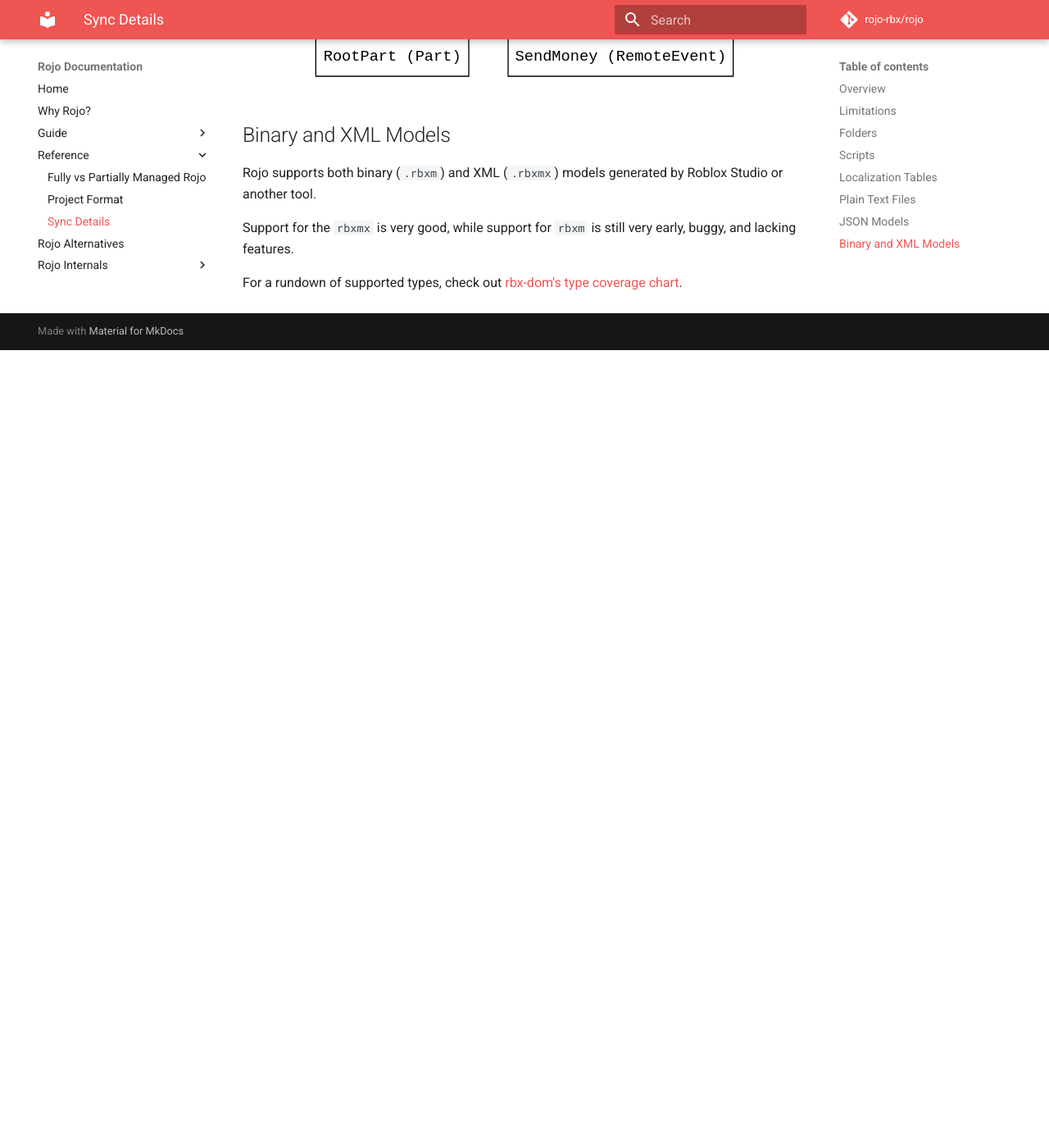
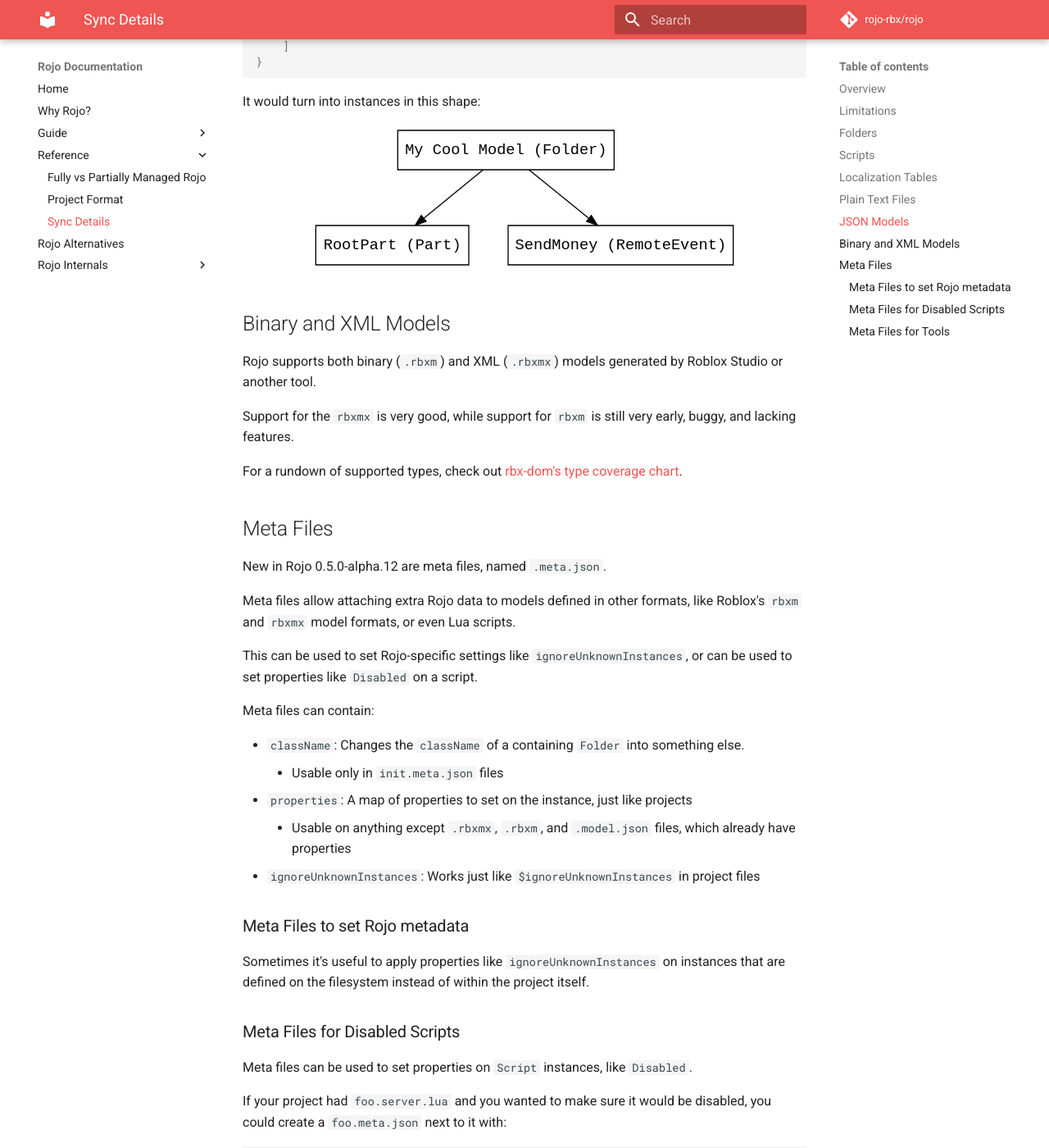
Before and after one commit to rojo-rbx/rojo, an MkDocs documentation site: the page built from docs/reference/sync-details.md, in a window 1280 px wide and 1400 px high, scrolled down 3309 px. Shown: the whole window at 82% size. Built offline with MkDocs 1.6.1 and Material for MkDocs 9.7.7, drawn with Linux system fonts in a browser that asks for light colours; comment, search, counter and statistics services are not loaded; before the commit the page ends 3736 px from its top, so only the background shows below that; some of the changed text lies outside the part shown.

Commit message:
Update documentation to include meta docs

````diff
--- a/docs/reference/sync-details.md
+++ b/docs/reference/sync-details.md
@@ -3,17 +3,18 @@
 [TOC]
 
 ## Overview
-| File Name      | Instance Type       |
-| -------------- | ------------------- |
-| any directory  | `Folder`            |
-| `*.server.lua` | `Script`            |
-| `*.client.lua` | `LocalScript`       |
-| `*.lua`        | `ModuleScript`      |
-| `*.csv`        | `LocalizationTable` |
-| `*.txt`        | `StringValue`       |
-| `*.model.json` | Any                 |
-| `*.rbxm`       | Any                 |
-| `*.rbxmx`      | Any                 |
+| File Name      | Instance Type             |
+| -------------- | ------------------------- |
+| any directory  | `Folder`                  |
+| `*.server.lua` | `Script`                  |
+| `*.client.lua` | `LocalScript`             |
+| `*.lua`        | `ModuleScript`            |
+| `*.csv`        | `LocalizationTable`       |
+| `*.txt`        | `StringValue`             |
+| `*.model.json` | Any                       |
+| `*.rbxm`       | Any                       |
+| `*.rbxmx`      | Any                       |
+| `*.meta.json`  | Modifies another instance |
 
 ## Limitations
 Not all property types can be synced by Rojo in real-time due to limitations of the Roblox Studio plugin API. In these cases, you can usually generate a place file and open it when you start working on a project.
@@ -24,7 +25,9 @@
 * `MeshPart.MeshId`
 * `HttpService.HttpEnabled`
 
-For a list of all property types that Rojo can reason about, both when live-syncing and when building place files, look at [rbx_tree's type coverage chart](https://github.com/LPGhatguy/rbx-tree#property-type-coverage).
+For a list of all property types that Rojo can reason about, both when live-syncing and when building place files, look at [rbx-dom's type coverage chart](https://github.com/rojo-rbx/rbx-dom#property-type-coverage).
+
+This limitation may be solved by [issue #205](https://github.com/rojo-rbx/rojo/issues/205) in the future.
 
 ## Folders
 Any directory on the filesystem will turn into a `Folder` instance unless it contains an 'init' script, described below.
@@ -88,4 +91,54 @@
 
 Support for the `rbxmx` is very good, while support for `rbxm` is still very early, buggy, and lacking features.
 
-For a rundown of supported types, check out [rbx-dom's type coverage chart](https://github.com/LPGhatguy/rbx-dom#property-type-coverage).
+For a rundown of supported types, check out [rbx-dom's type coverage chart](https://github.com/rojo-rbx/rbx-dom#property-type-coverage).
+
+## Meta Files
+New in Rojo 0.5.0-alpha.12 are meta files, named `.meta.json`.
+
+Meta files allow attaching extra Rojo data to models defined in other formats, like Roblox's `rbxm` and `rbxmx` model formats, or even Lua scripts.
+
+This can be used to set Rojo-specific settings like `ignoreUnknownInstances`, or can be used to set properties like `Disabled` on a script.
+
+Meta files can contain:
+
+* `className`: Changes the `className` of a containing `Folder` into something else.
+    * Usable only in `init.meta.json` files
+* `properties`: A map of properties to set on the instance, just like projects
+    * Usable on anything except `.rbxmx`, `.rbxm`, and `.model.json` files, which already have properties
+* `ignoreUnknownInstances`: Works just like `$ignoreUnknownInstances` in project files
+
+### Meta Files to set Rojo metadata
+Sometimes it's useful to apply properties like `ignoreUnknownInstances` on instances that are defined on the filesystem instead of within the project itself.
+
+### Meta Files for Disabled Scripts
+Meta files can be used to set properties on `Script` instances, like `Disabled`.
+
+If your project had `foo.server.lua` and you wanted to make sure it would be disabled, you could create a `foo.meta.json` next to it with:
+
+```json
+{
+    "properties": {
+        "Disabled": true
+    }
+}
+```
+
+### Meta Files for Tools
+If you wanted to represent a tool containing a script and a model for its handle, create a directory with an `init.meta.json` file in it:
+
+```json
+{
+    "className": "Tool",
+    "properties": {
+        "Grip": [
+            0, 0, 0,
+            1, 0, 0,
+            0, 1, 0,
+            0, 0, 1,
+        ]
+    }
+}
+```
+
+Instead of a `Folder` instance, you'll end up with a `Tool` instance with the `Grip` property set!
````
Also changed, not shown: docs/guide/existing-game.md (+4 -1 lines), docs/guide/installation.md (+3 -3 lines), docs/guide/migrating-to-epiphany.md (+5 -0 lines).
